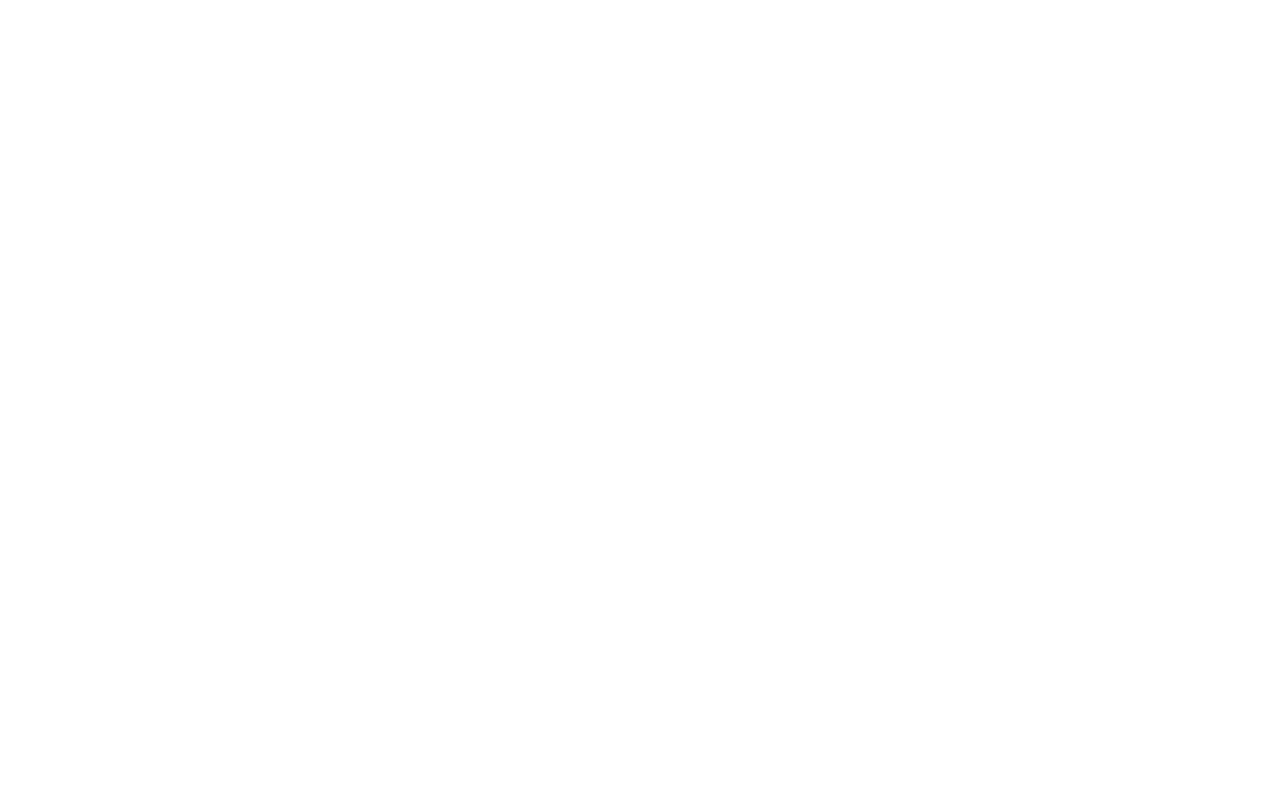
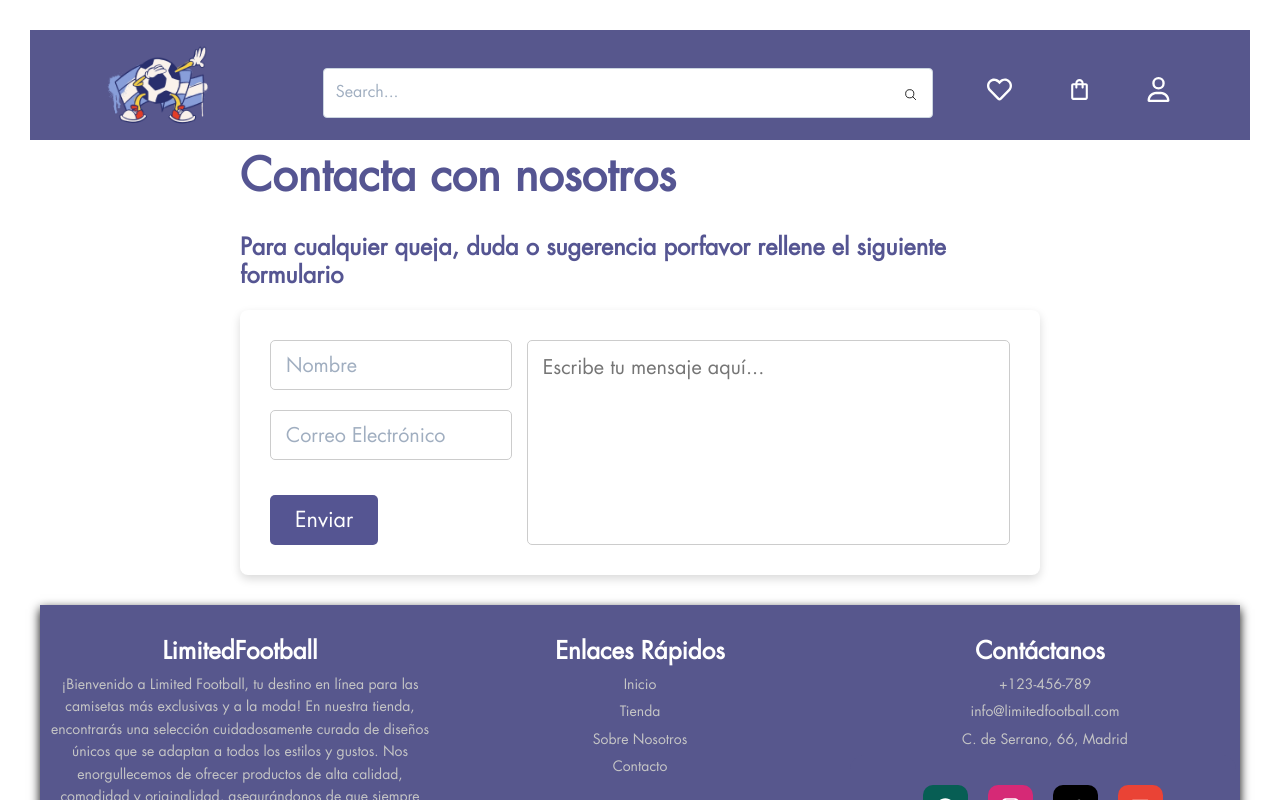
Before and after one commit to aalvaaro19/TiendaOnline, a React (Create React App) app in the folder frontend/: page /Contacto in a window 1280 px wide. Before the commit this address had no page. Shown: the top 800 px of the page. Built offline with nearby package versions, Linux system fonts and the light colour scheme.

Commit message:
Crear Pagina de COntacto SOla

```diff
--- a/frontend/src/App.jsx
+++ b/frontend/src/App.jsx
@@ -13,6 +13,7 @@
 import PaginaPago from './components/PaginaPago/PaginaPago';
 import ProductoIndividual from './components/ProductoIndividual/ProductoIndividual';
 import PaginaFavoritos from './components/PaginaFavoritos/PaginaFavoritos';
+import Contacto from './components/Contacto/Contacto';
 
 function App() {
   return (
@@ -33,6 +34,7 @@
             <Route path='/PaginaPago' element={<PaginaPago />} />
             <Route path="/ProductoIndividual" element={<ProductoIndividual/>} />
             <Route path="/PaginaFavoritos" element={<PaginaFavoritos/>} />
+            <Route path='/Contacto' element={<Contacto/>}/>
           </Routes>
         </div>
       </div>
--- /dev/null
+++ b/frontend/src/components/Contacto/Contacto.css
@@ -0,0 +1,99 @@
+.div-externo-contacto {
+    margin-bottom: 50px;
+    display: flex;
+    flex-direction: column;
+    align-items: center;
+    padding: 30px;
+
+  }
+
+    .texto-contacto-con-nosotros {
+      font-size: 2.5em;
+      color: rgb(85, 85, 146);
+      margin-top: 10px;
+      margin-bottom: 20px;
+      text-align: left;
+      width: 80%;
+      max-width: 800px;
+    }
+
+    .texto-contacto-info{
+        font-size: 1.3rem;
+        color: rgb(85, 85, 146);
+        margin-top: 10px;
+        margin-bottom: 20px;
+        width: 80%;
+        max-width: 800px;
+    }
+
+    .container-contacto {
+      display: flex;
+      justify-content: space-between;
+      width: 80%;
+      max-width: 800px;
+      background-color: #fff;
+      padding: 30px;
+      border-radius: 8px;
+      box-shadow: 0px 4px 10px rgba(0, 0, 0, 0.15);
+    }
+
+    .container-parte-izquierda {
+      flex: 1;
+      display: flex;
+      flex-direction: column;
+      margin-right: 15px;
+    }
+
+    .input-nombre,
+    .input-correo {
+      margin-bottom: 20px;
+    }
+
+    .input-nombre input,
+    .input-correo input {
+      width: 100%;
+      padding: 15px;
+      font-size: 1.1em;
+      border: 1px solid #ccc;
+      border-radius: 5px;
+      box-sizing: border-box;
+    }
+
+    .boton-enviar {
+      display: flex;
+      justify-content: flex-start;
+      margin-top: 15px;
+    }
+
+    .boton-enviar button {
+      padding: 12px 25px;
+      font-size: 1.2em;
+      color: #fff;
+      background-color: rgb(85, 85, 146);
+      border: none;
+      border-radius: 5px;
+      cursor: pointer;
+      transition: background-color 0.3s ease;
+    }
+
+    .boton-enviar button:hover {
+      background-color: rgb(76, 76, 137);
+    }
+
+    .container-parte-derecha {
+      flex: 2;
+      display: flex;
+      flex-direction: column;
+      border-radius: 5px;
+    }
+
+    .container-parte-derecha textarea {
+      width: 100%;
+      height: 100%;
+      resize: none;
+      padding: 15px;
+      font-size: 1.1em;
+      border: 1px solid #ccc;
+      border-radius: 5px;
+      box-sizing: border-box;
+    }
--- /dev/null
+++ b/frontend/src/components/Contacto/Contacto.jsx
@@ -0,0 +1,35 @@
+import React from 'react'
+import './Contacto.css';
+import Header from '../header/Header';
+import Footer from '../footer/Footer';
+
+function Contacto() {
+  return (
+    <div className="div-externo-contacto">
+    <Header/>
+    <h1 className="texto-contacto-con-nosotros">Contacta con nosotros</h1>
+    <h2 className="texto-contacto-info">Para cualquier queja, duda o sugerencia porfavor rellene el siguiente formulario</h2>
+
+
+    <div className="container-contacto">
+        <div className="container-parte-izquierda">
+            <div className="input-nombre">
+                <input type="text" placeholder="Nombre" />
+            </div>
+            <div className="input-correo">
+                <input type="email" placeholder="Correo Electrónico" />
+            </div>
+            <div className="boton-enviar">
+                <button>Enviar</button>
+            </div>
+        </div>
+        <div className="container-parte-derecha">
+            <textarea placeholder="Escribe tu mensaje aquí..."></textarea>
+        </div>
+    </div>
+    <Footer/>
+</div>
+  )
+}
+
+export default Contacto
--- a/frontend/src/components/footer/Footer.jsx
+++ b/frontend/src/components/footer/Footer.jsx
@@ -15,7 +15,7 @@
                         <li><a href="/">Inicio</a></li>
                         <li><a href="/shop">Tienda</a></li>
                         <li><a href="/about">Sobre Nosotros</a></li>
-                        <li><a href="/contact">Contacto</a></li>
+                        <li><a href="/Contacto">Contacto</a></li>
                     </ul>
                 </div>
                 <div className="footer-section contact">
```
